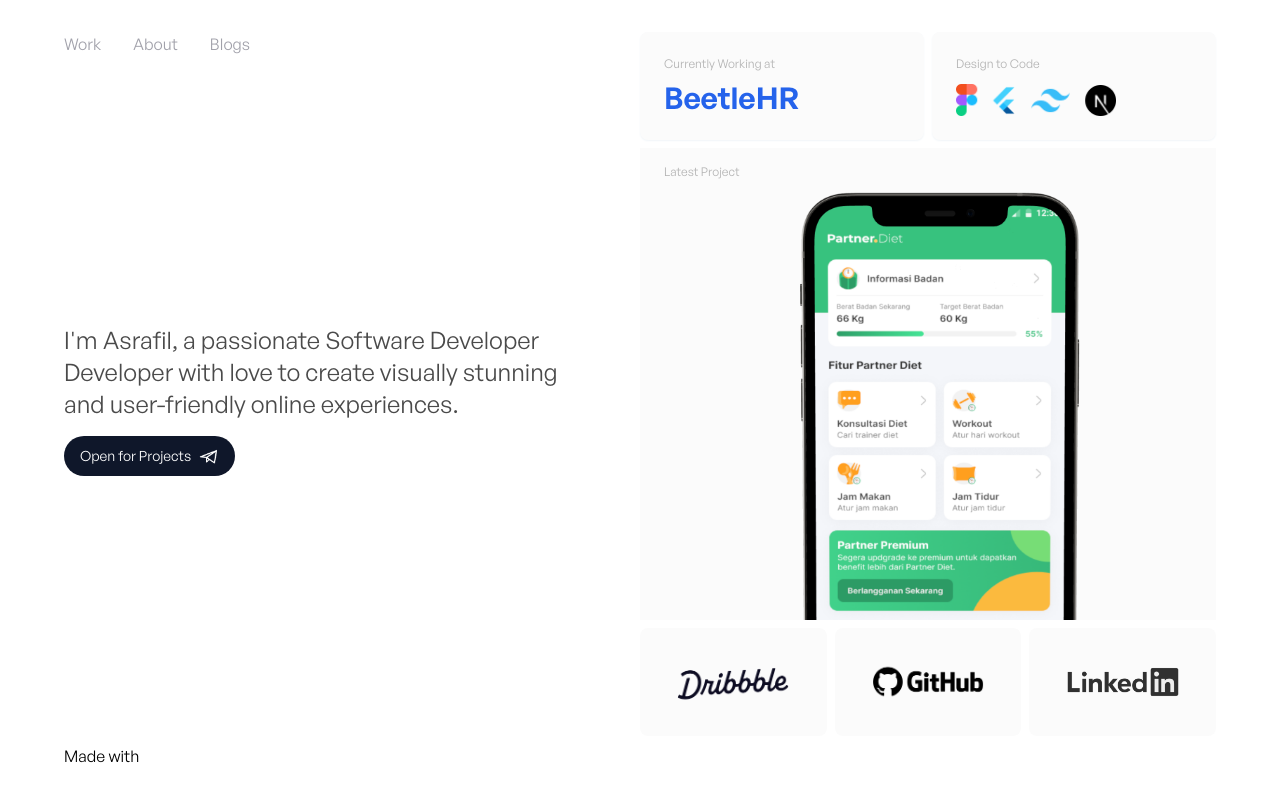
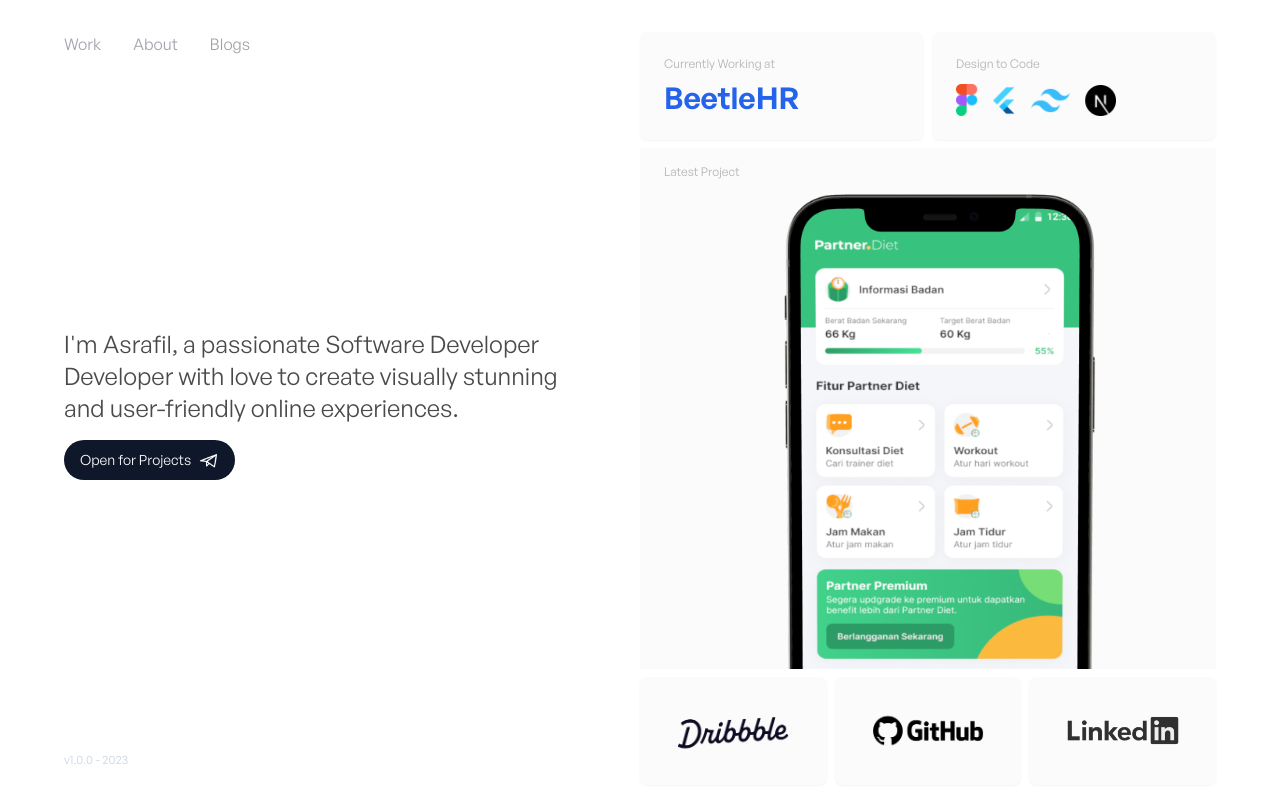
Before and after one commit to asrafilll/portfolio, a website built with Vite: page index.html in a window 1280 px wide. Built offline with nearby package versions, Linux system fonts and the light colour scheme.

Commit message:
feat: add footer

```diff
--- a/index.html
+++ b/index.html
@@ -32,7 +32,7 @@
           </div>
         </div>
       </section>
-      <footer>Made with</footer>
+      <footer class="text-xs text-slate-300">v1.0.0 - 2023</footer>
     </div>
 
     <div class="w-1/2 h-full flex flex-col gap-2">
@@ -47,9 +47,9 @@
         </div>
       </div>
 
-      <div class="flex flex-col pl-6 pt-4 bg-slate-75 max-h-full">
+      <div class="flex flex-col pl-6 pt-4 bg-slate-75">
         <p class="text-xs text-slate-text text-left">Latest Project</p>
-        <img class="w-72 mx-auto" src="src/assets/mockup.png" />
+        <img class="w-80 mx-auto" src="src/assets/mockup.png" />
       </div>
 
       <div class="flex w-full gap-2">
--- a/src/css/input.css
+++ b/src/css/input.css
@@ -29,6 +29,6 @@
   }
 
   .logo-card {
-    @apply bg-slate-75 h-[108px] w-full flex items-center justify-center rounded-lg;
+    @apply bg-slate-75 h-[108px] w-full flex items-center justify-center rounded-lg shadow-sm  hover:shadow-md hover:shadow-slate-200 duration-300;
   }
 }
```
Also changed, not shown: src/css/global.css.
